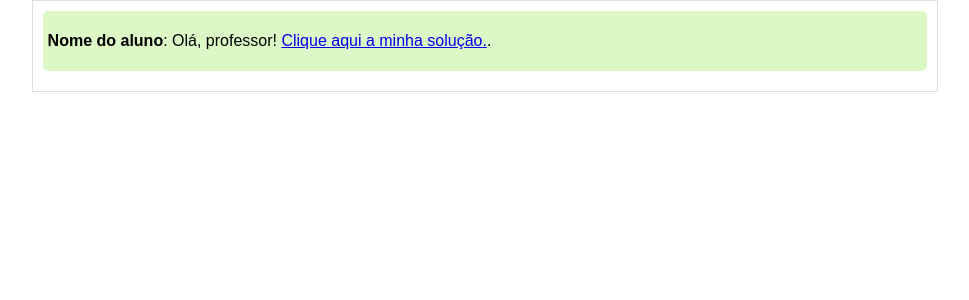
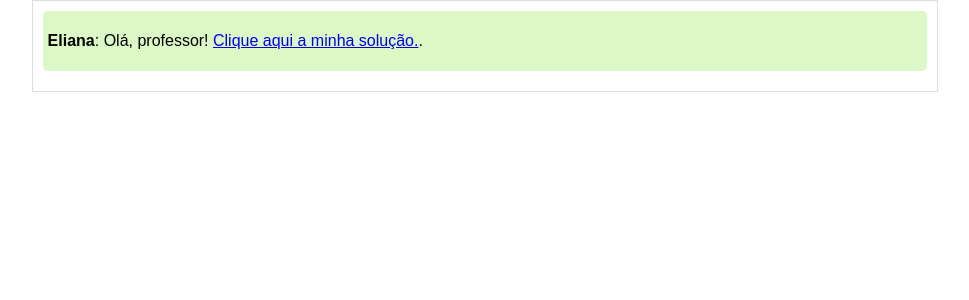
Before and after one commit to DEVinZucchetti/introducao-php-php-nao-esta-morto, a PHP site: page /home.php in a window 1280 px wide. Shown: the part 108-408 px from the top of the page, without its empty margins (155-1124 px from the left). Run offline with PHP 8.4, Linux system fonts and the light colour scheme.

Commit message:
"feat: ex.6.muda nome aluno e link"

```diff
--- a/home.php
+++ b/home.php
@@ -54,7 +54,7 @@
     <div class="chat">
 
         <div class="message sent">
-            <p><span class="author">Nome do aluno</span>: Olá,  professor!  <a href="./modelo/"> Clique aqui a minha solução.</a>.</p>
+            <p><span class="author">Eliana</span>: Olá,  professor!  <a href="https://github.com/DEVinZucchetti/introducao-php-php-nao-esta-morto/tree/Eliana"> Clique aqui a minha solução.</a>.</p>
 
         </div>
         <!-- Adicione mais mensagens aqui -->
```
